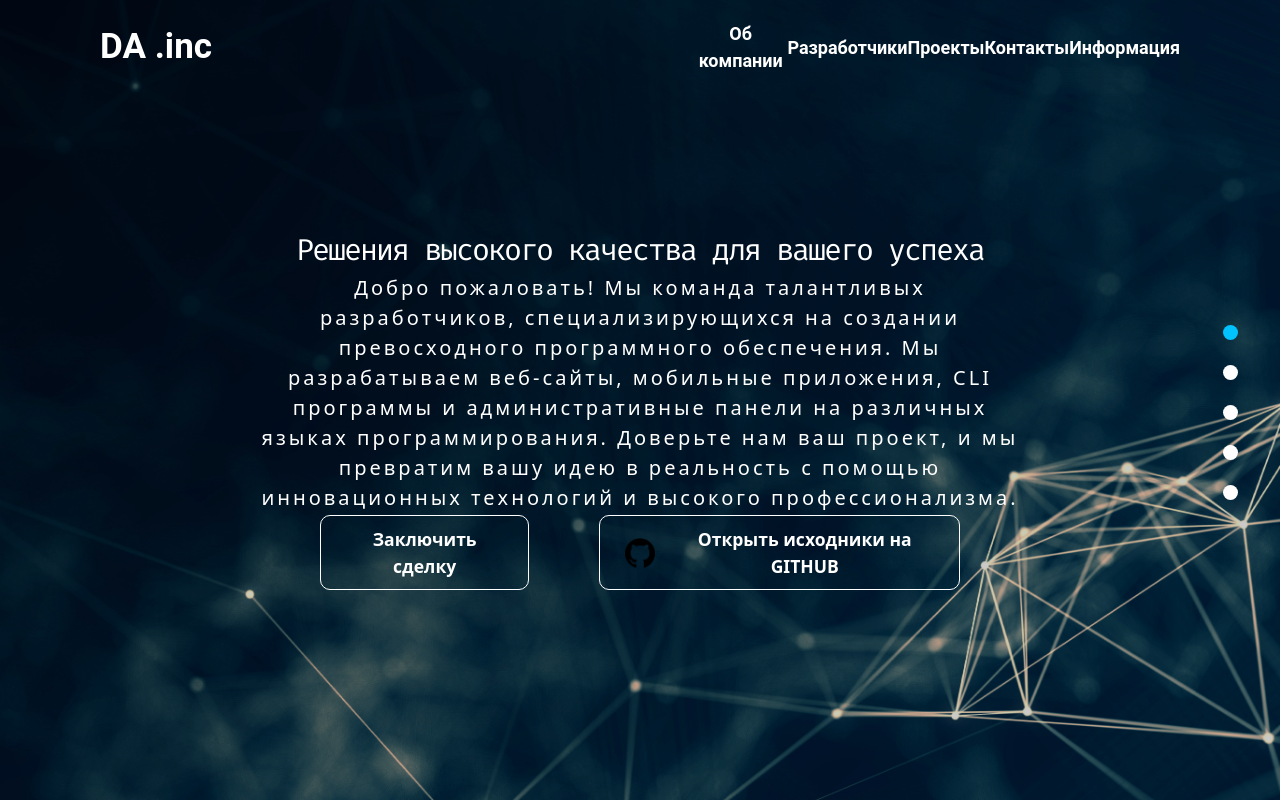
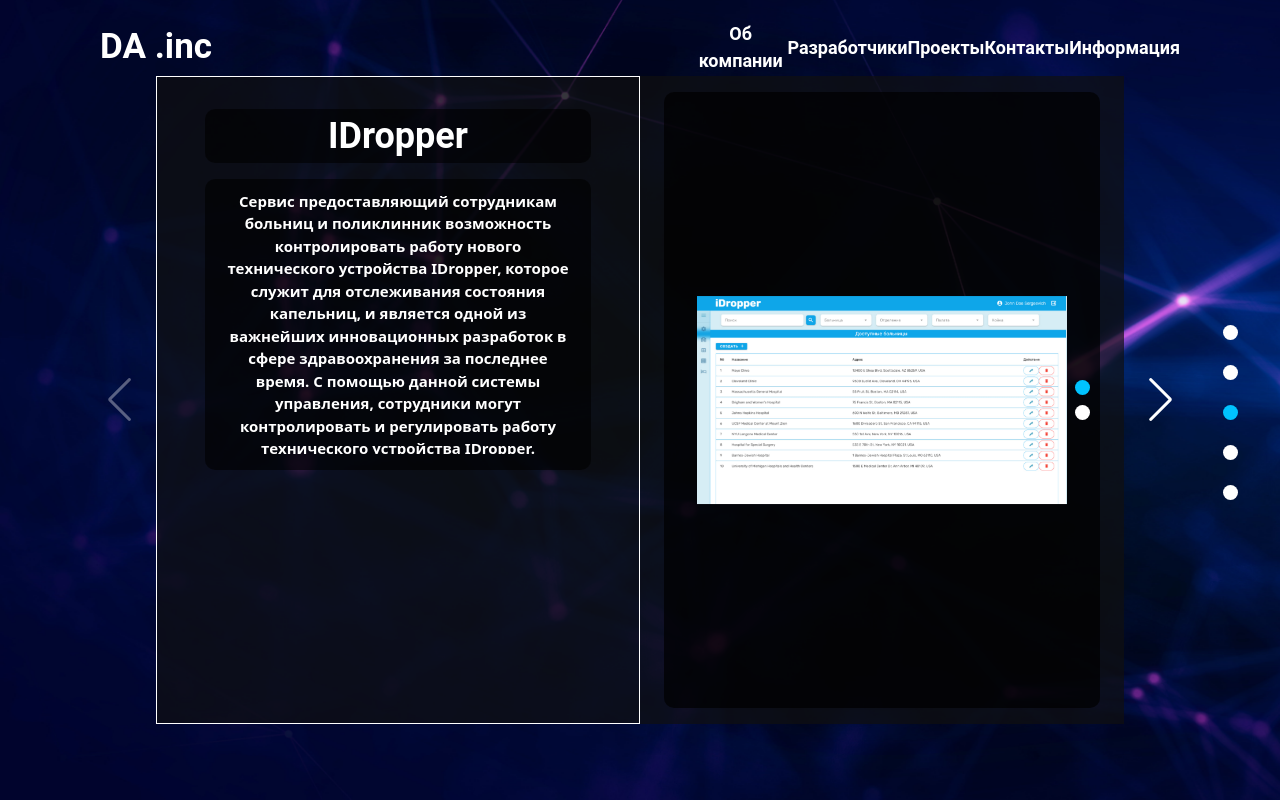
Before and after one commit to JohnDoe1618/digital-team, a Vue app: page / in a window 1280 px wide. Built offline with nearby package versions, Linux system fonts and the light colour scheme.

Commit message:
add-preview-block/description-block

```diff
--- a/src/App.vue
+++ b/src/App.vue
@@ -61,9 +61,9 @@ import ContactWithUsComp from './comps/ContactWithUsComp.vue';
 import FooterInfoComp from './comps/FooterInfoComp.vue';
 
 
-const showAboutUsComp = ref(true);
+const showAboutUsComp = ref(false);
 const showDevelopersComp = ref(false);
-const showOurProjectsComp = ref(false);
+const showOurProjectsComp = ref(true);
 const showContactWithUsComp = ref(false);
 const showFooterInfoComp = ref(false);
 
--- a/src/comps/OurProjectsComp.vue
+++ b/src/comps/OurProjectsComp.vue
@@ -7,10 +7,61 @@
                 '--swiper-pagination-color': '#fff',
             }" :navigation="true" :modules="[Navigation]">
                 <swiper-slide>
-                    <div class="slide"></div>
+                    <div class="project-container">
+
+                        <!-- Блок Информации о проекте -->
+                        <div class="project-container__info-block">
+
+                            <!-- Название проекта -->
+                            <div class="info-block__title-block">
+                                <h1 class="info-block__title-block--title">IDropper</h1>
+                            </div>
+
+                            <!-- Описание проекта -->
+                            <div
+                            class="info-block__descrition-block">
+                                <p>
+                                    Сервис предоставляющий сотрудникам больниц и поликлинник возможность контролировать работу нового технического устройства IDropper, которое
+                                    служит для отслеживания состояния капельниц, и является одной из важнейших инновационных разработок в сфере здравоохранения за последнее время.
+                                    С помощью данной системы управления, сотрудники могут контролировать и регулировать работу технического устройства IDropper.
+
+                                </p>
+                            </div>
+
+                            <div class="info-block__tech-block">
+
+                            </div>
+                        </div>
+
+                        <!-- Блок отрисовки превью картинок -->
+                        <div class="project-container__preview-block">
+                            <swiper
+                            :navigation="{prevEl: '#prev-btn', nextEl: '#next-btn'}"
+                            @_slide-class="(e) => updatePagination(e.activeIndex)"
+                            :modules="[Navigation]"
+                            direction="vertical">
+
+                                <swiper-slide>
+                                    <img class="preview-block__image" src="../assets/images/stub/stub-1.jpg" alt="stub-1">
+                                </swiper-slide>
+
+                                <swiper-slide>
+                                    <!-- <div class="preview-block__wrapper">
+                                    </div> -->
+                                    <img class="preview-block__image" src="../assets/images/stub/stub-1.jpg" alt="stub-1">
+                                </swiper-slide>
+                            </swiper>
+                            <!-- <v-btn id="prev-btn">Prev</v-btn>
+                            <v-btn id="next-btn">Next</v-btn> -->
+                            <div class="preview-block__pagination">
+                                <div class="pagination-dots" :style="(currentSlide === 0)? {backgroundColor: 'rgb(0, 195, 255)'} : {}"></div>
+                                <div class="pagination-dots" :style="(currentSlide === 1)? {backgroundColor: 'rgb(0, 195, 255)'} : {}"></div>
+                            </div>
+                        </div>
+                    </div>
                 </swiper-slide>
                 <swiper-slide>
-                    <div class="slide"></div>
+                    <div class="project-container"></div>
                 </swiper-slide>
             </swiper>
         </div>
@@ -18,10 +69,17 @@
 </template>
 
 <script setup>
+import { ref } from 'vue';
 import { Swiper, SwiperSlide } from 'swiper/vue';
 import { Navigation } from 'swiper/modules';
 import 'swiper/css';
 import 'swiper/css/navigation';
+
+const currentSlide = ref(0);
+
+function updatePagination(indexSlide) {
+    currentSlide.value = indexSlide;
+}
 
 </script>
 <style scoped>
@@ -41,18 +99,116 @@ img {
     z-index: 0;
     transform: rotate(180deg);
 }
+
 .our-project__container {
     width: 100%;
     height: 100%;
     position: relative;
+}
+
+.project-container {
+    position: relative;
+    display: flex;
+    align-items: center;
+    justify-content: center;
+    width: 100%;
+    height: 90%;
+    background-color: rgba(17, 17, 17, 0.7);
+}
+
+.project-container__info-block {
+    width: 50%;
+    height: 100%;
+    padding: 2rem 3rem;
     border: 1px solid white;
 }
+.info-block__title-block {
+    display: flex;
+    justify-content: center;
+    align-items: center;
+    width: 100%;
+    height: max-content;
+    background-color: rgba(0, 0, 0, 0.6);
+    border-radius: 10px;
+}
+.info-block__title-block--title {
+    color: white;
+}
+.info-block__descrition-block {
+    display: flex;
+    align-items: center;
+    justify-content: center;
+    margin-top: 1rem;
+    padding: 1rem;
+    text-align: center;
+    overflow: hidden;
+    height: 50%;
+    background-color: rgba(0, 0, 0, 0.6);
+    border-radius: 10px;
 
-.slide{
-    width: 450px;
-    height: 500px;
+}
+.info-block__descrition-block p {
+    display: flex;
+    align-items: center;
+    justify-content: center;
+    height: 100%;
+    color: white;
+    overflow: hidden;
+    font-weight: bold;
+    font-size: 15px;
+    font-family: system-ui, -apple-system, BlinkMacSystemFont, "Segoe UI", Roboto, Oxygen, Ubuntu, Cantarell, "Open Sans", "Helvetica Neue", sans-serif;
+}
+
+.project-container__preview-block {
+    position: relative;
+    display: flex;
+    justify-content: center;
+    width: 45%;
+    height: 95%;
+    margin: auto;
+    background-color: rgba(0, 0, 0, 0.7);
+    border-radius: 10px;
+}
+.preview-block__pagination {
+    position: absolute;
+    align-self: center;
+    right: 10px;
+    width: max-content;
+    height: max-content;
+    z-index: 20;
+}
+.pagination-dots {
+    width: 15px;
+    height: 15px;
+    background-color: white;
+    border-radius: 50%;
+    cursor: pointer;
+    transition: background-color 0.4s ease;
+}
+.pagination-dots:hover {
+    background-color: rgb(163, 163, 163);
+    transition: background-color 0.4s ease;
+}
+.pagination-dots + .pagination-dots {
+    margin-top: 10px;
+}
+.preview-block__wrapper {
+    position: relative;
+    width: 100%;
+    height: 80%;
+    padding: 10rem;
+    background-color: rgba(0, 0, 0, 0.7);
     border: 1px solid white;
+
 }
+
+.preview-block__image {
+    object-fit: contain;
+    height: 100%;
+    rotate: 180deg;
+}
+
+/* rgba(0, 0, 0, 0.7) */
 .swiper {
     position: relative;
     width: 85%;
```
Also changed, not shown: src/assets/images/stub/stub-1.jpg (added), src/assets/images/stub/stub-2.jpg (added).
